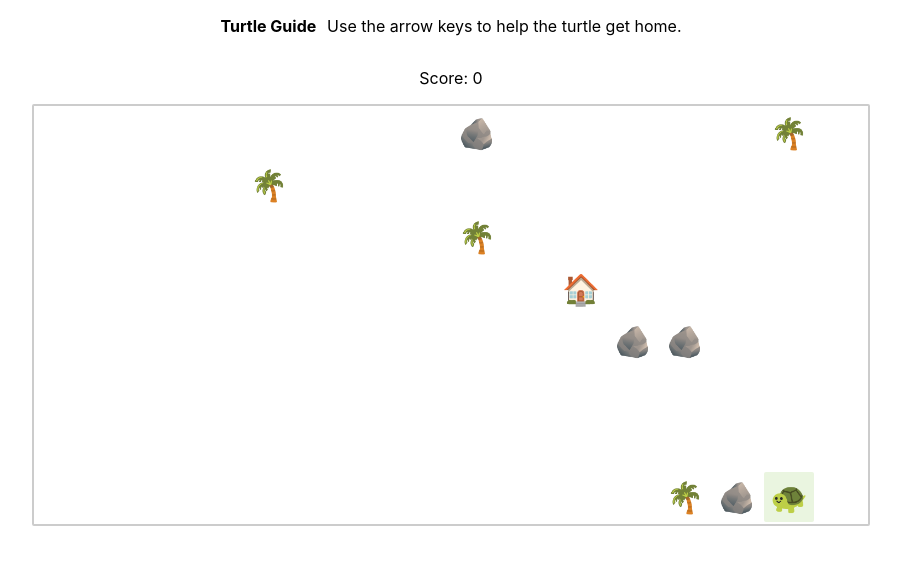
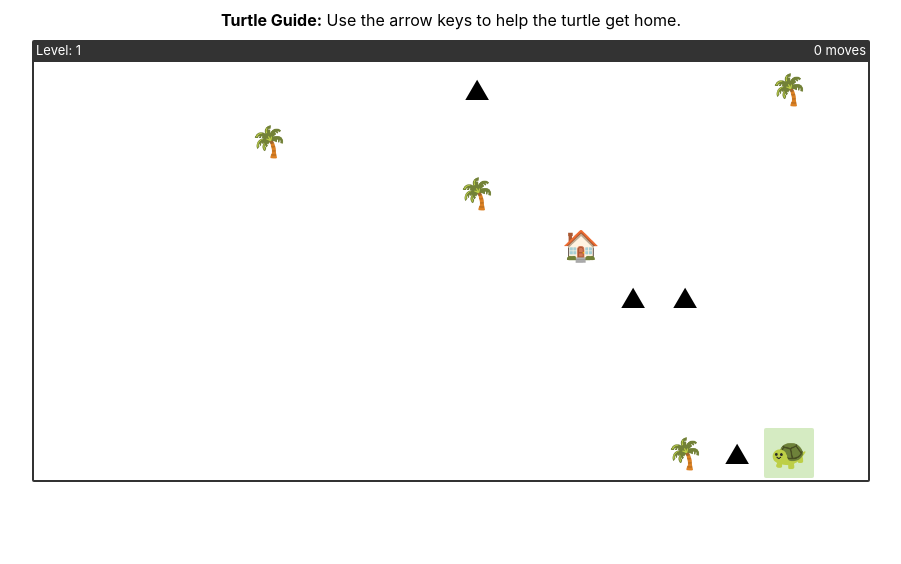
Before and after one commit to SeanMcP/turtle-guide, a plain HTML site: page index.html in a window 1280 px wide. Shown: the whole page, without its empty margins (189-1090 px from the left). Drawn offline with Linux system fonts and the light colour scheme.

Commit message:
feat: add moves, simplify trail, fix end bug, add reset, polish style

```diff
--- a/index.html
+++ b/index.html
@@ -14,11 +14,16 @@
   <body>
     <main>
       <header>
-        <h1>Turtle Guide</h1>
+        <h1>Turtle Guide:</h1>
         <p>Use the arrow keys to help the turtle get home.</p>
       </header>
-      <p>Score: <span id="score">0</span></p>
-      <div id="game"></div>
+      <div class="game-container">
+        <div class="stats">
+          <span>Level: <span id="level">0</span></span>
+          <span id="moves">0 moves</span>
+        </div>
+        <div id="game"></div>
+      </div>
     </main>
   </body>
   <script src="./main.js" type="module"></script>
--- a/main.js
+++ b/main.js
@@ -1,7 +1,9 @@
 (function main() {
   const gameEl = document.getElementById("game");
-  const scoreEl = document.getElementById("score");
-  let score = 0;
+  const levelEl = document.getElementById("level");
+  const movesEl = document.getElementById("moves");
+  let level = 1;
+  let moves = 0;
   const position = [0, 0];
   let previousPosition;
   const destination = [0, 0];
@@ -48,8 +50,8 @@
     }
 
     // Add obstacles
-    const startingObstacleCount = 8;
-    for (let _ = 0; _ < score + startingObstacleCount; _++) {
+    const startingObstacleCount = 7;
+    for (let _ = 0; _ < level + startingObstacleCount; _++) {
       let coordinates = "-1,-1";
 
       while (!map[coordinates] || map[coordinates].content) {
@@ -62,7 +64,7 @@
       map[coordinates].content = "obstacle";
       // A roughly even split of trees and rocks
       map[coordinates].element.textContent =
-        _ < Math.floor((startingObstacleCount + score) / 2) ? "🌴" : "🪨";
+        _ < Math.floor((startingObstacleCount + level) / 2) ? "🌴" : "⛰";
     }
   }
 
@@ -113,16 +115,29 @@
         didMove = move(undefined, 1);
         break;
       }
+      case "R": {
+        event.preventDefault();
+        reset();
+        break;
+      }
     }
 
     if (didMove) {
+      moves++;
       paint();
-      if (winCheck()) {
-        alert("You won!");
-        score++;
-        scoreEl.textContent = score;
-        reset();
-      }
+      setTimeout(() => {
+        /**
+         * Without the timeout, the alert was appearing before
+         * paint() finished running. Very weird, but I didn't
+         * think it was worth debugging or coming up with a
+         * more sophisticated solution.
+         */
+        if (winCheck()) {
+          alert(`You won in ${moves} moves!`);
+          level++;
+          reset();
+        }
+      }, 0);
     }
   }
 
@@ -141,13 +156,17 @@
     next.content = "turtle";
     next.touched++;
     next.element.dataset.touched = next.touched;
-    next.element.textContent = "🐢";
+    if (!winCheck()) next.element.textContent = "🐢";
+
+    levelEl.textContent = level;
+    movesEl.textContent = `${moves} move${moves === 1 ? "" : "s"}`;
   }
 
   generatePositions();
   paint();
 
   function reset() {
+    moves = 0;
     previousPosition = undefined;
 
     Object.values(map).forEach((cell) => {
--- a/styles.css
+++ b/styles.css
@@ -4,24 +4,38 @@ body {
   margin: 0;
 }
 
-main {
+header {
   text-align: center;
+  padding: 10px 0;
 }
 
-header {
-  align-items: center;
-  display: inline-flex;
+header > * {
+  display: inline;
+  font-size: 1rem;
 }
 
-header h1 {
-  font-size: 1rem;
-  margin-right: 1ch;
+.game-container {
+  display: grid;
+  justify-content: center;
+  margin: 0 auto;
+}
+
+.stats {
+  background: #333;
+  border-top-left-radius: 2px;
+  border-top-right-radius: 2px;
+  color: white;
+  display: flex;
+  font-size: small;
+  justify-content: space-between;
+  padding: 2px 4px;
 }
 
 #game {
-  border: 2px solid hsl(0, 0%, 80%);
-  border-radius: 2px;
-  display: inline-grid;
+  border: 2px solid #333;
+  border-bottom-left-radius: 2px;
+  border-bottom-right-radius: 2px;
+  display: grid;
   gap: 2px;
   grid-auto-flow: column;
   justify-content: center;
@@ -40,22 +54,6 @@ header h1 {
 
 #game [data-touched] {
   --step: 8%;
-  --lightness: calc(100% - 6 * var(--step));
+  --lightness: calc(100% - 2 * var(--step));
   background-color: hsl(92, 50%, var(--lightness));
 }
-
-#game [data-touched="1"] {
-  --lightness: calc(100% - 1 * var(--step));
-}
-#game [data-touched="2"] {
-  --lightness: calc(100% - 2 * var(--step));
-}
-#game [data-touched="3"] {
-  --lightness: calc(100% - 3 * var(--step));
-}
-#game [data-touched="4"] {
-  --lightness: calc(100% - 4 * var(--step));
-}
-#game [data-touched="5"] {
-  --lightness: calc(100% - 5 * var(--step));
-}
```
Also changed, not shown: 1 other file.
